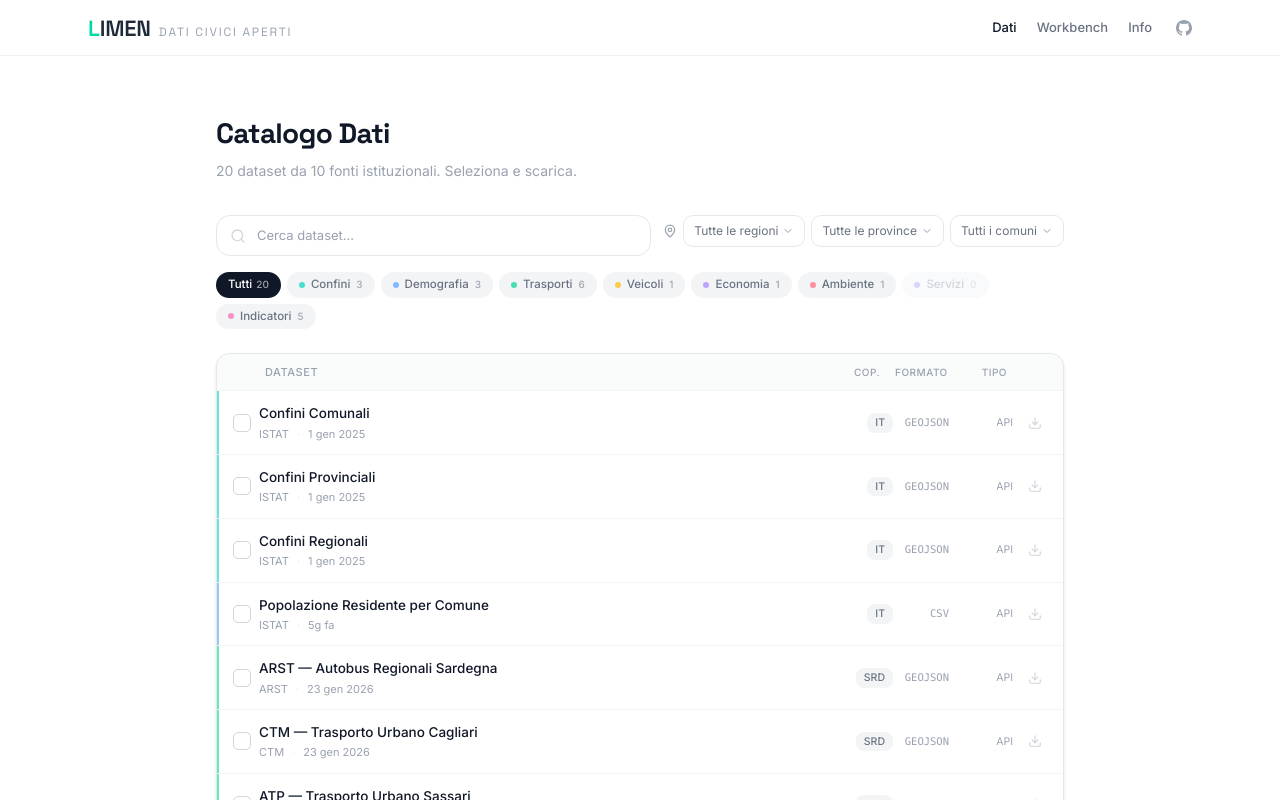
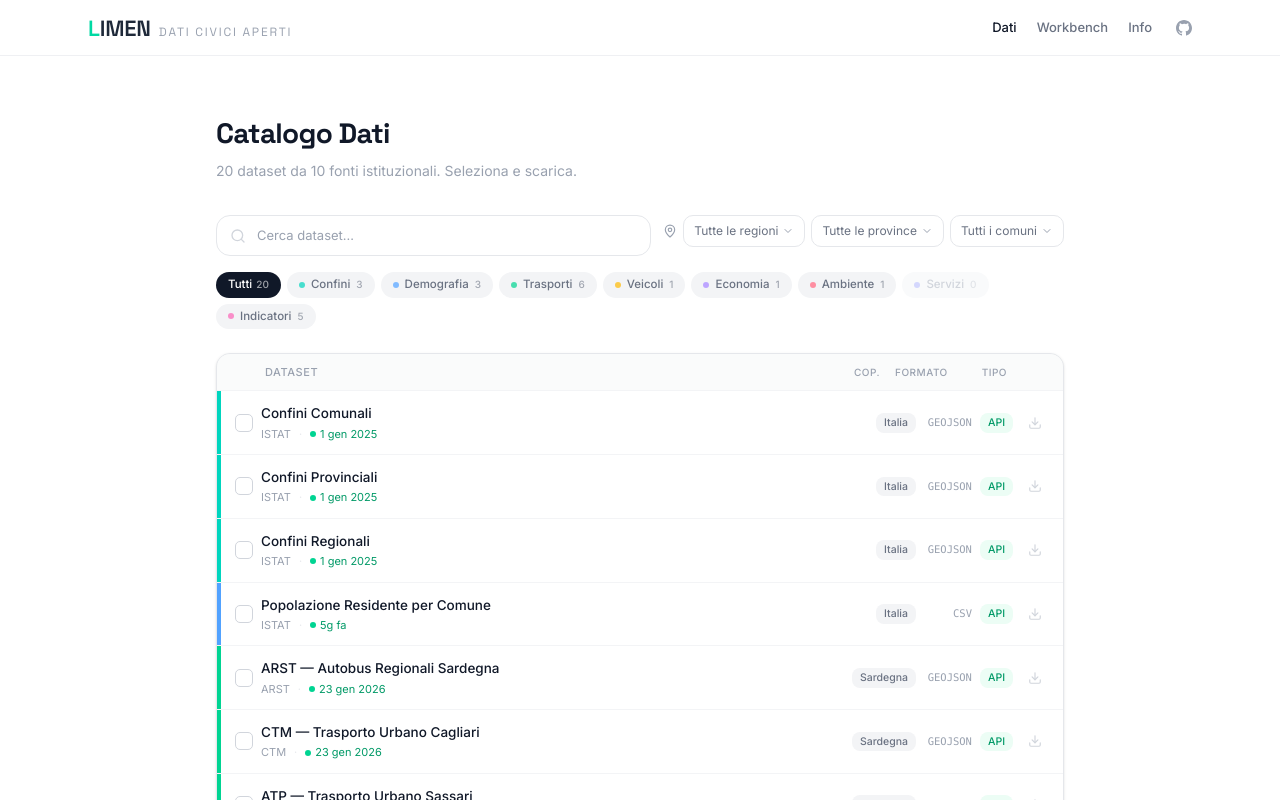
Before and after one commit to l7g/limen, a Next.js app: page /dati in a window 1280 px wide. Shown: the top 800 px of the page. Built offline with nearby package versions, Linux system fonts and the light colour scheme.

Commit message:
feat: enhance dataset management with category colors and freshness indicators

```diff
--- a/app/dati/page.tsx
+++ b/app/dati/page.tsx
@@ -4,7 +4,11 @@ import { useState, useMemo, useEffect, useRef, useCallback } from "react";
 import { Search, Download, Database, Check } from "lucide-react";
 import { datasets } from "@/lib/datasets/catalog";
 import { daysSinceUpdate } from "@/lib/datasets/freshness";
-import type { DatasetCategory, DatasetMeta } from "@/lib/datasets/types";
+import type {
+  DatasetCategory,
+  DatasetMeta,
+  DatasetStatus,
+} from "@/lib/datasets/types";
 import Header from "@/components/Header";
 import Footer from "@/components/Footer";
 import GeoFilter, { type GeoSelection } from "@/components/data/GeoFilter";
@@ -23,7 +27,8 @@ const CATEGORY_LABELS: Record<DatasetCategory, string> = {
   indicatori: "Indicatori",
 };
 
-const CATEGORY_COLORS: Record<DatasetCategory, string> = {
+/** Background color for category dots and row stripe */
+const CATEGORY_DOT_COLORS: Record<DatasetCategory, string> = {
   confini: "bg-teal-400",
   demografia: "bg-blue-400",
   trasporti: "bg-emerald-400",
@@ -32,6 +37,18 @@ const CATEGORY_COLORS: Record<DatasetCategory, string> = {
   ambiente: "bg-rose-400",
   servizi: "bg-indigo-400",
   indicatori: "bg-pink-400",
+};
+
+/** Tinted backgrounds for active category filter pills */
+const CATEGORY_PILL_ACTIVE: Record<DatasetCategory, string> = {
+  confini: "bg-teal-50 text-teal-700 ring-1 ring-teal-200",
+  demografia: "bg-blue-50 text-blue-700 ring-1 ring-blue-200",
+  trasporti: "bg-emerald-50 text-emerald-700 ring-1 ring-emerald-200",
+  veicoli: "bg-amber-50 text-amber-700 ring-1 ring-amber-200",
+  economia: "bg-violet-50 text-violet-700 ring-1 ring-violet-200",
+  ambiente: "bg-rose-50 text-rose-700 ring-1 ring-rose-200",
+  servizi: "bg-indigo-50 text-indigo-700 ring-1 ring-indigo-200",
+  indicatori: "bg-pink-50 text-pink-700 ring-1 ring-pink-200",
 };
 
 const CATEGORY_ORDER: DatasetCategory[] = [
@@ -45,10 +62,24 @@ const CATEGORY_ORDER: DatasetCategory[] = [
   "indicatori",
 ];
 
-const TIER_LABELS: Record<number, string> = {
-  1: "API",
-  2: "Curato",
-  3: "Calcolato",
+const TIER_LABELS: Record<number, { label: string; style: string }> = {
+  1: { label: "API", style: "bg-emerald-50 text-emerald-600" },
+  2: { label: "Curato", style: "bg-gray-100 text-gray-500" },
+  3: { label: "Calcolato", style: "bg-violet-50 text-violet-600" },
+};
+
+const FRESHNESS_DOT: Record<DatasetStatus, string> = {
+  current: "bg-emerald-400",
+  expiring: "bg-amber-400",
+  stale: "bg-red-400",
+  error: "bg-red-400",
+};
+
+const FRESHNESS_TEXT: Record<DatasetStatus, string> = {
+  current: "text-emerald-600",
+  expiring: "text-amber-600",
+  stale: "text-red-500",
+  error: "text-red-500",
 };
 
 const SARDEGNA_COD = "20";
@@ -95,9 +126,7 @@ function DatasetRow({
       }`}
     >
       {/* Category color indicator */}
-      <div
-        className={`w-0.5 shrink-0 ${CATEGORY_COLORS[d.category]} opacity-60`}
-      />
+      <div className={`w-1 shrink-0 ${CATEGORY_DOT_COLORS[d.category]}`} />
 
       {/* Checkbox */}
       <button
@@ -136,20 +165,29 @@ function DatasetRow({
           <div className="flex items-center gap-2 text-[11px] text-gray-400">
             <span>{d.source}</span>
             <span className="text-gray-200">·</span>
-            <span>{formatUpdatedAgo(d.ageDays, d.lastUpdated)}</span>
+            <span
+              className={`inline-flex items-center gap-1 ${FRESHNESS_TEXT[d.status]}`}
+            >
+              <span
+                className={`h-1.5 w-1.5 rounded-full ${FRESHNESS_DOT[d.status]}`}
+              />
+              {formatUpdatedAgo(d.ageDays, d.lastUpdated)}
+            </span>
           </div>
         </div>
 
         {/* Metadata badges — right side */}
         <div className="hidden shrink-0 items-center gap-2 sm:flex">
           <span className="rounded-md bg-gray-100 px-2 py-0.5 text-[10.5px] font-medium text-gray-500">
-            {d.coverage === "italy" ? "IT" : "SRD"}
+            {d.coverage === "italy" ? "Italia" : "Sardegna"}
           </span>
           <span className="w-12 text-right font-mono text-[10.5px] uppercase text-gray-400">
             {d.format}
           </span>
-          <span className="w-14 text-right text-[10.5px] text-gray-400">
-            {TIER_LABELS[d.tier]}
+          <span
+            className={`rounded-md px-2 py-0.5 text-[10.5px] font-medium ${TIER_LABELS[d.tier].style}`}
+          >
+            {TIER_LABELS[d.tier].label}
           </span>
         </div>
       </button>
@@ -335,14 +373,14 @@ export default function DatiPage() {
                 }
                 className={`inline-flex items-center gap-1.5 rounded-full px-3 py-1 text-[11.5px] font-medium transition-all ${
                   isActive
-                    ? "bg-gray-900 text-white"
+                    ? CATEGORY_PILL_ACTIVE[catId]
                     : isDisabled
                       ? "cursor-default bg-gray-50 text-gray-300"
                       : "bg-gray-100 text-gray-500 hover:text-gray-700"
                 }`}
               >
                 <span
-                  className={`h-1.5 w-1.5 rounded-full ${isActive ? "bg-white/60" : CATEGORY_COLORS[catId]} ${isDisabled ? "opacity-30" : "opacity-70"}`}
+                  className={`h-1.5 w-1.5 rounded-full ${isActive ? "bg-white/60" : CATEGORY_DOT_COLORS[catId]} ${isDisabled ? "opacity-30" : "opacity-70"}`}
                 />
                 {CATEGORY_LABELS[catId]}
                 <span className="text-[10px] opacity-60">{count}</span>
--- a/app/workbench/page.tsx
+++ b/app/workbench/page.tsx
@@ -386,10 +386,17 @@ export default function WorkbenchPage() {
                       }`}
                     >
                       {/* Dataset header — click to activate */}
-                      <button
-                        type="button"
+                      <div
+                        role="button"
+                        tabIndex={0}
                         onClick={() => setActiveDataset(ds.id)}
-                        className="flex w-full items-center gap-2 px-2.5 py-2 text-left"
+                        onKeyDown={(e) => {
+                          if (e.key === "Enter" || e.key === " ") {
+                            e.preventDefault();
+                            setActiveDataset(ds.id);
+                          }
+                        }}
+                        className="flex w-full items-center gap-2 px-2.5 py-2 text-left cursor-pointer"
                       >
                         <span
                           className="h-2.5 w-2.5 shrink-0 rounded-sm"
@@ -419,7 +426,7 @@ export default function WorkbenchPage() {
                         >
                           <Trash2 className="h-3 w-3" />
                         </button>
-                      </button>
+                      </div>
 
                       {/* Expanded config — only for active dataset */}
                       {isActive && (
--- a/components/map/MapView.tsx
+++ b/components/map/MapView.tsx
@@ -72,9 +72,11 @@ function useEnrichedGeoJson(
       return;
     }
     let cancelled = false;
-    enrichGeoJSON(geojson, indicator).then((result) => {
-      if (!cancelled) setEnriched(result);
-    });
+    enrichGeoJSON(geojson, indicator)
+      .then((result) => {
+        if (!cancelled) setEnriched(result);
+      })
+      .catch(() => {});
     return () => {
       cancelled = true;
     };
--- a/lib/workbench/choropleth.ts
+++ b/lib/workbench/choropleth.ts
@@ -132,13 +132,26 @@ export const INDICATORS: IndicatorDef[] = [
 type DataMap = Map<string, Record<string, number>>;
 
 const cache = new Map<string, DataMap>();
+/** Track CSVs that failed to load so we don't retry. */
+const failedPaths = new Set<string>();
 
 /** Fetch + parse CSV, return a lookup map keyed by joinKey. */
 async function loadCSV(csvPath: string, joinKey: string): Promise<DataMap> {
   const cacheKey = csvPath;
   if (cache.has(cacheKey)) return cache.get(cacheKey)!;
+  if (failedPaths.has(cacheKey)) return new Map();
 
-  const resp = await fetch(`/data/${csvPath}`);
+  let resp: Response;
+  try {
+    resp = await fetch(`/data/${csvPath}`);
+  } catch {
+    failedPaths.add(cacheKey);
+    return new Map();
+  }
+  if (!resp.ok) {
+    failedPaths.add(cacheKey);
+    return new Map();
+  }
   const text = await resp.text();
 
   const { data } = Papa.parse<Record<string, string>>(text, {
```
